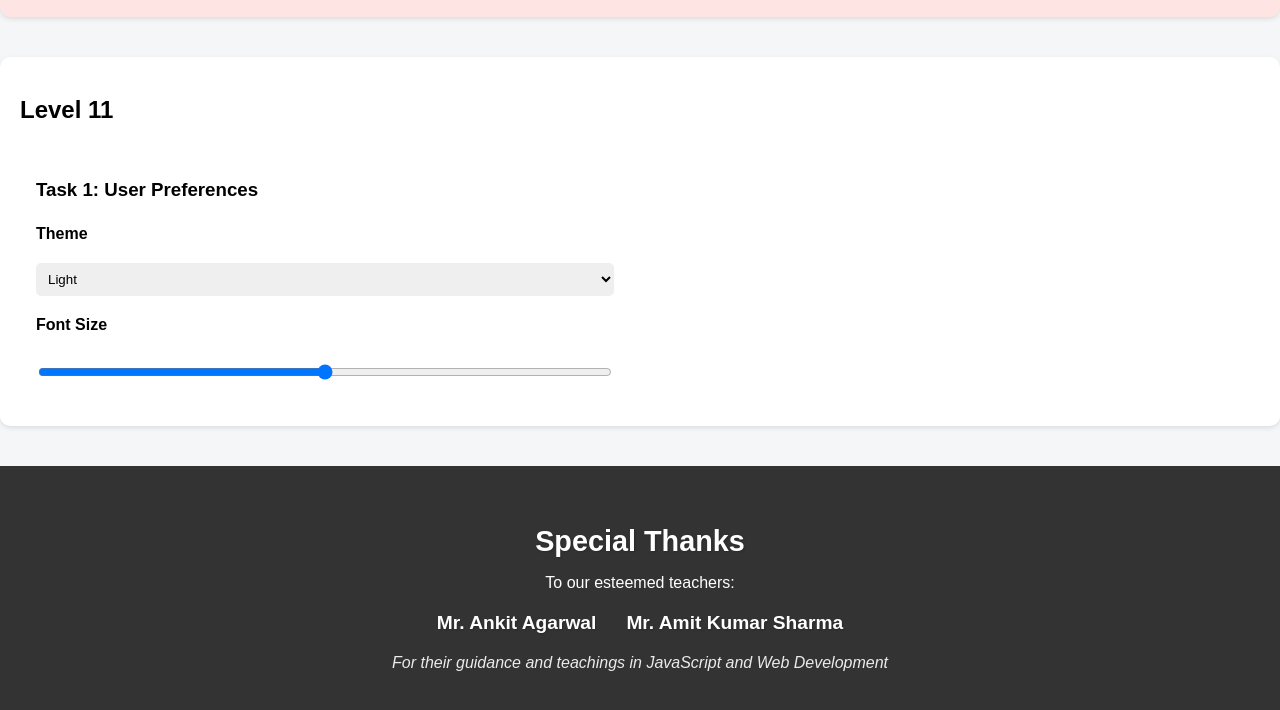
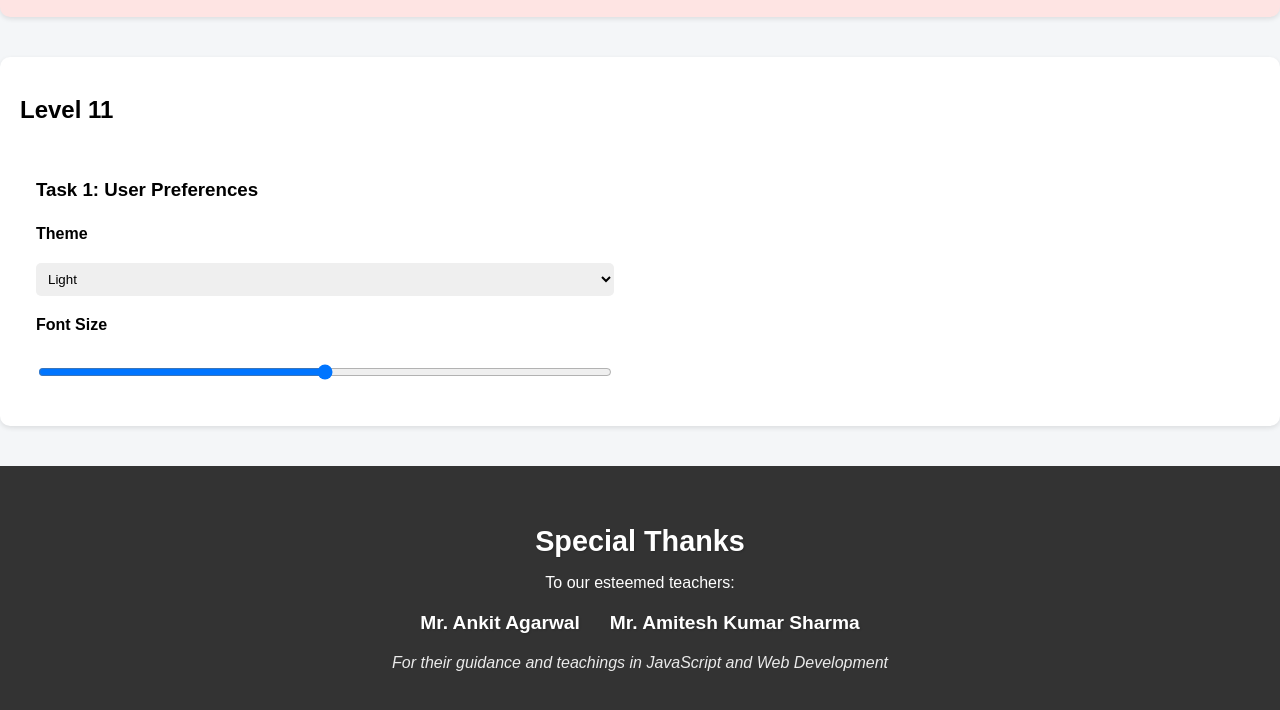
Before and after one commit to chintan-singal/WebDevelopmentJourney_ChintanKumarSingal, a plain HTML site: page tasks.html in a window 1280 px wide. Shown: the part 4126-4836 px from the top of the page. Drawn offline with Linux system fonts and the light colour scheme.

Commit message:
tasks.html

```diff
--- a/tasks.html
+++ b/tasks.html
@@ -116,7 +116,7 @@
     </div>
   </div>
 
-  <!-- Level 5 -->
+
   <div class="level">
     <h2>Level 5</h2>
     <div class="tasks">
@@ -139,7 +139,7 @@
     </div>
   </div>
 
-  <!-- Level 6 -->
+
   <div class="level">
     <h2>Level 6</h2>
     <div class="tasks">
@@ -164,7 +164,7 @@
     </div>
   </div>
 
-  <!-- Level 7 -->
+
   <div class="level">
     <h2>Level 7</h2>
     <div class="tasks">
@@ -195,7 +195,7 @@
     </div>
   </div>
 
-  <!-- Level 8 -->
+
   <div class="level">
     <h2>Level 8</h2>
     <div class="tasks">
@@ -219,7 +219,6 @@
     </div>
   </div>
 
-  <!-- Level 9 -->
   <div class="level">
     <h2>Level 9</h2>
     <div class="tasks">
@@ -247,7 +246,7 @@
     </div>
   </div>
 
-  <!-- Level 10 -->
+
   <div class="level">
     <h2>Level 10</h2>
     <div class="tasks">
@@ -272,7 +271,7 @@
     </div>
   </div>
 
-  <!-- Level 11 -->
+
   <div class="level">
     <h2>Level 11</h2>
     <div class="tasks">
@@ -297,7 +296,7 @@
       <p>To our esteemed teachers:</p>
       <div class="teachers">
         <div class="teacher">Mr. Ankit Agarwal</div>
-        <div class="teacher">Mr. Amit Kumar Sharma</div>
+        <div class="teacher">Mr. Amitesh Kumar Sharma</div>
       </div>
       <p class="gratitude">For their guidance and teachings in JavaScript and Web Development</p>
     </div>
```
